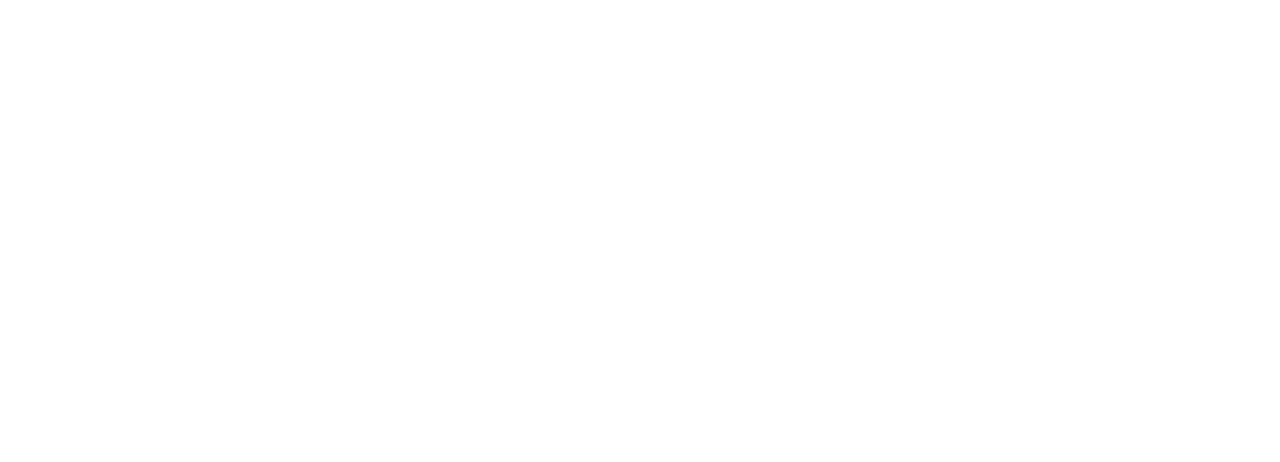
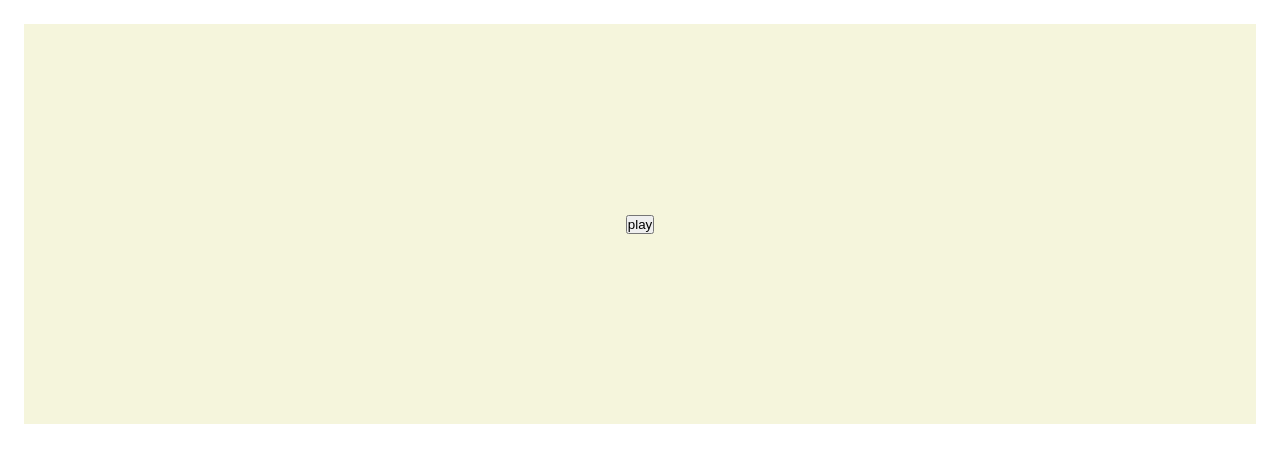
Before and after one commit to Blaser993/js-campominato-grid, a plain HTML site: page index.html in a window 1280 px wide. Drawn offline with Linux system fonts and the light colour scheme.

Commit message:
FEAT creo bottone che al click ti crea la griglia

```diff
--- a/index.html
+++ b/index.html
@@ -9,6 +9,18 @@
 </head>
 <body>
 
+    <div class="container">
+
+
+
+        <div class="griglia">
+
+            <button id="play">play</button>
+
+        </div>
+
+    </div>
+
 
 
 
--- a/script/campominato.js
+++ b/script/campominato.js
@@ -1,4 +1,7 @@
 console.log("BOOM!");
+
+const LATOGRIGLIA = 10
+
 
 // Oggi concentriamoci solamente sulla creazione della griglia:
 // l’utente clicca su un pulsante PLAY  per generare la una griglia quadrata 10 * 10
@@ -6,3 +9,18 @@ console.log("BOOM!");
 //  2.  Ogni volta che l’utente clicca su una delle caselle della griglia stampiamo in console il numero della casella cliccata (se ci riusciamo, in caso contrario stampiamo un messaggio generico)
 // BONUS
 // quando una casella viene cliccata oltre al console log del numero aggiungiamole una classe che ne cambi il color di background
+
+const start = document.getElementById("play");
+start.addEventListener ("click",
+
+function() {
+    var element = document.getElementById("play");
+    element.classList.add("hide");
+    console.log(numeroCelle)
+})
+
+let numeroCelle = LATOGRIGLIA * LATOGRIGLIA
+
+console.log(numeroCelle)
+
+const creaGriglia = document.querySelector(".griglia");
--- a/style/campominato.css
+++ b/style/campominato.css
@@ -3,3 +3,27 @@
     padding:0;
     box-sizing: border-box;
 }
+
+.container{
+    max-width: 100%;
+    margin: 0, auto;
+    padding: 24px;
+}
+
+.griglia{
+    min-height: 50vh;
+    display: flex;
+    flex-wrap: wrap;
+    justify-content: center;
+    align-items: center;
+    background-color: beige;
+    padding: 12px;
+}
+
+#play{
+
+}
+
+.hide{
+    display:none;
+}
```
